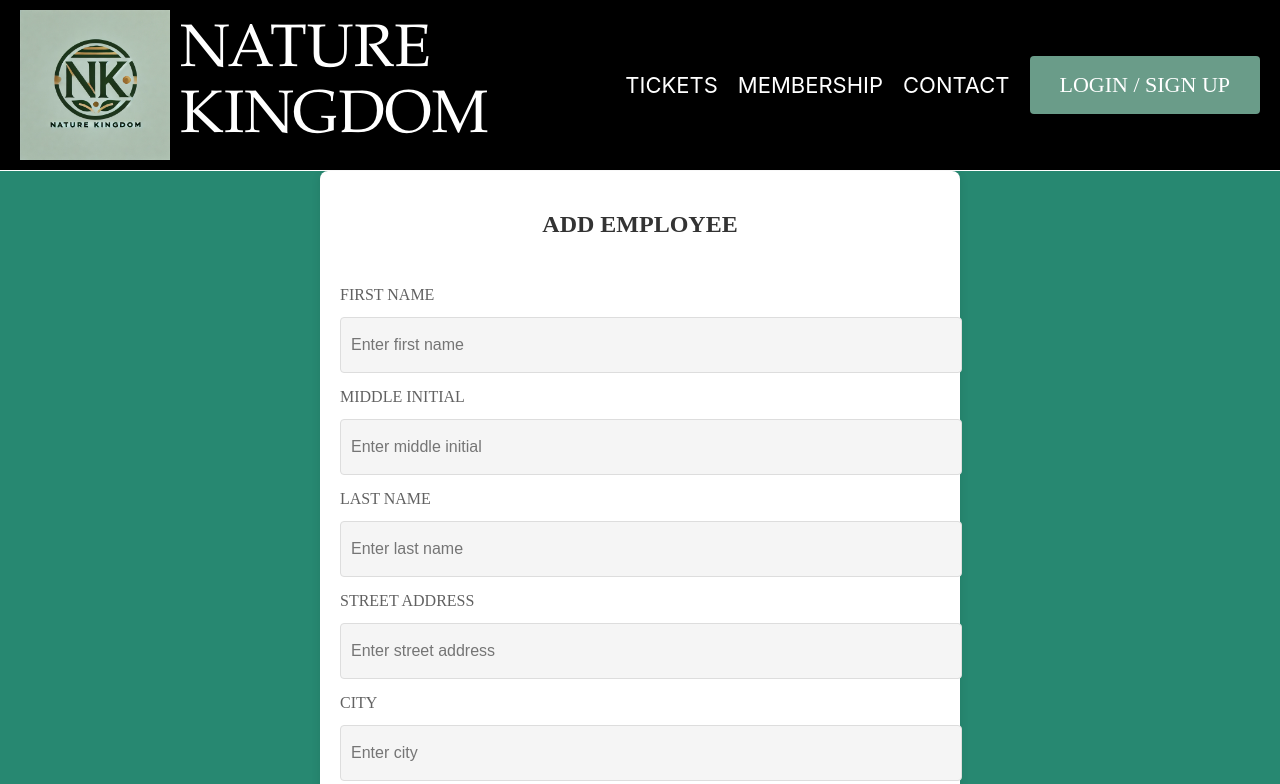
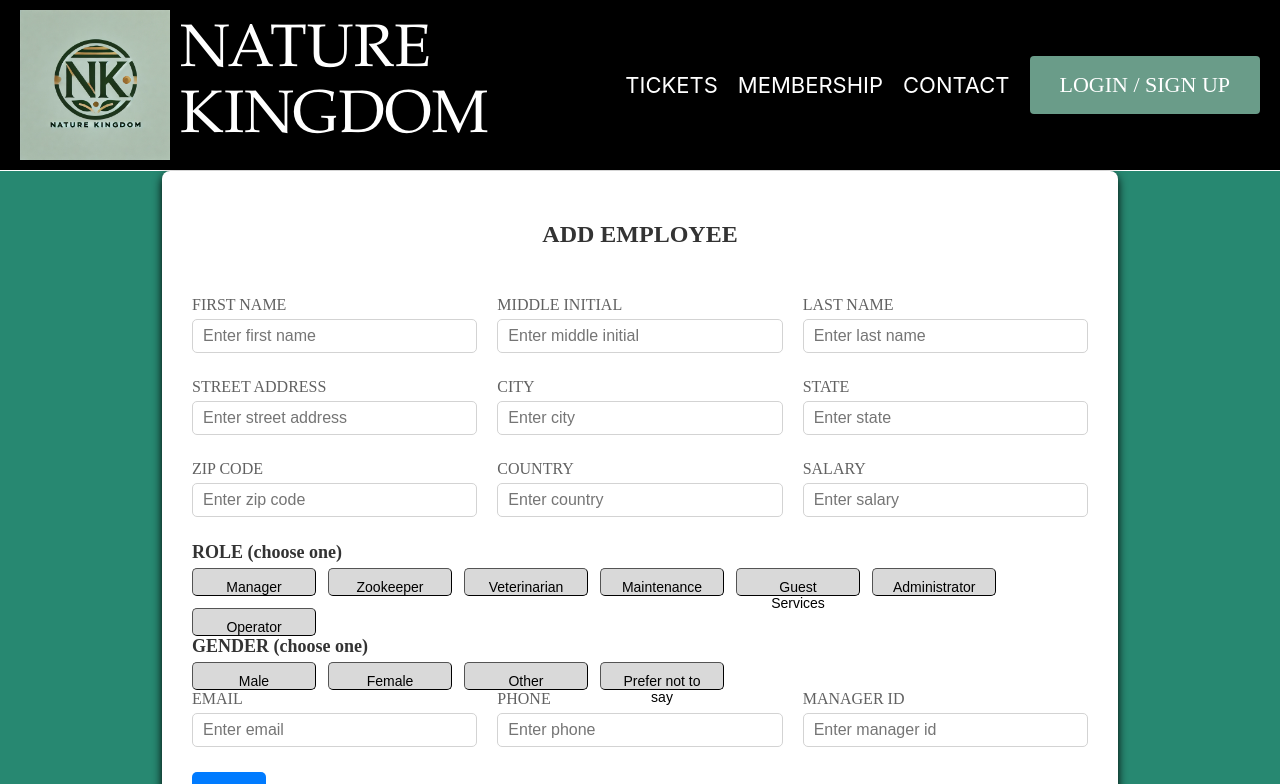
Before and after one commit to AngelSaravia/Nature_Kingdom, a React (Vite) app in the folder client/: page /employee_form in a window 1280 px wide. Shown: the top 784 px of the page. Built offline with nearby package versions, Linux system fonts and the light colour scheme.

Commit message:
fixed some css and buttons, still need to fix input fields and spacing

```diff
--- a/client/src/pages/dataEntries/employee_form.jsx
+++ b/client/src/pages/dataEntries/employee_form.jsx
@@ -25,11 +25,19 @@ const EmployeeForm = () => {
     const [submissionStatus, setSubmissionStatus] = useState(null);
 
     // For input changes
-    const handleChange = (field, value) => {
-      setFormData((prev) => ({
-        ...prev,
-        [field]: value,
-      }));
+    const handleChange = (event) => {
+        const { name, value } = event.target;
+        setFormData((prevData) => ({
+            ...prevData,
+            [name]: value,
+        }));
+    };
+
+    const handleSelect = (name, value) => {
+        setFormData((prevData) => ({
+            ...prevData,
+            [name]: prevData[name] === value ? "" : value, // Toggle selection
+        }));
     };
 
     // For form submission
@@ -81,22 +89,32 @@ const EmployeeForm = () => {
       <div className={styles.formContainer}>
         <h2 className={styles.formTitle}>ADD EMPLOYEE</h2>
         <form onSubmit={handleSubmit} className={styles.form}>
-          <InputFields label="FIRST NAME" value={formData.firstName} onChange={(value) => handleChange("firstName", value)} />
-          <InputFields label="MIDDLE INITIAL" value={formData.middleInit} onChange={(value) => handleChange("middleInit", value)} />
-          <InputFields label="LAST NAME" value={formData.lastName} onChange={(value) => handleChange("lastName", value)} />
-          <InputFields label="STREET ADDRESS" value={formData.streetAddress} onChange={(value) => handleChange("streetAddress", value)} />
-          <InputFields label="CITY" value={formData.city} onChange={(value) => handleChange("city", value)} />
-          <InputFields label="STATE" value={formData.state} onChange={(value) => handleChange("state", value)} />
-          <InputFields label="ZIP CODE" value={formData.zipCode} onChange={(value) => handleChange("zipCode", value)} />
-          <InputFields label="COUNTRY" value={formData.country} onChange={(value) => handleChange("country", value)} />
-          <InputFields label="SALARY" value={formData.salary} onChange={(value) => handleChange("salary", value)} />
+            <div className={styles.formRow}>
+                <InputFields label="FIRST NAME" name="firstName" value={formData.firstName} onChange={handleChange} />
+                <InputFields label="MIDDLE INITIAL" name="middleInit" value={formData.middleInit} onChange={handleChange} required={false} />
+                <InputFields label="LAST NAME" name="lastName" value={formData.lastName} onChange={handleChange} />
+            </div>
 
-          <SelectGroup label="ROLE (choose one)" options={["Manager", "Zookeeper", "Veterinarian", "Maintenance", "Guest Services", "Administrator", "Operator"]} selectedOption={formData.role} onChange={(value) => handleChange("role", value)} />
-          <SelectGroup label="GENDER (choose one)" options={["Male", "Female", "Other", "Prefer not to say"]} selectedOption={formData.gender} onChange={(value) => handleChange("gender", value)} />
+            <div className={styles.formRow}>
+                <InputFields label="STREET ADDRESS" name="streetAddress" value={formData.streetAddress} onChange={handleChange} />
+                <InputFields label="CITY" name="city" value={formData.city} onChange={handleChange} />
+                <InputFields label="STATE" name="state" value={formData.state} onChange={handleChange} />
+            </div>
 
-          <InputFields label="MANAGER ID" value={formData.managerID} onChange={(value) => handleChange("managerID", value)} />
-          <InputFields label="EMAIL" type="email" value={formData.email} onChange={(value) => handleChange("email", value)} />
-          <InputFields label="PHONE" type="tel" value={formData.phone} onChange={(value) => handleChange("phone", value)} />
+            <div className={styles.formRow}>
+                <InputFields label="ZIP CODE" name="zipCode" value={formData.zipCode} onChange={handleChange} />
+                <InputFields label="COUNTRY" name="country" value={formData.country} onChange={handleChange} />
+                <InputFields label="SALARY" name="salary" value={formData.salary} onChange={handleChange} />
+            </div>
+
+                <SelectGroup label="ROLE (choose one)" name="role" options={["Manager", "Zookeeper", "Veterinarian", "Maintenance", "Guest Services", "Administrator", "Operator"]} selectedOption={formData.role} onChange={handleSelect} required />
+                <SelectGroup label="GENDER (choose one)" name="gender" options={["Male", "Female", "Other", "Prefer not to say"]} selectedOption={formData.gender} onChange={handleSelect} required />
+
+            <div className={styles.formRow}>
+                <InputFields label="EMAIL" name="email" type="email" value={formData.email} onChange={handleChange} />
+                <InputFields label="PHONE" name="phone" type="tel" value={formData.phone} onChange={handleChange} />
+                <InputFields label="MANAGER ID" name="managerID" value={formData.managerID} onChange={handleChange} />
+            </div>
 
           <button type="submit" className={styles.submitButton}>Submit</button>
 
--- a/client/src/pages/dataEntries/employee_form.module.css
+++ b/client/src/pages/dataEntries/employee_form.module.css
@@ -1,10 +1,11 @@
 .formContainer {
-    max-width: 600px;
+    background-color: white;
+    padding: 30px;
+    width: 70%;
+    max-width: 900px;
     margin: 0 auto;
-    padding: 20px;
-    background-color: #fff;
     border-radius: 8px;
-    box-shadow: 0 2px 10px rgba(0, 0, 0, 0.1);
+    box-shadow: 0 4px 10px black;
   }
 
   .formTitle {
@@ -14,10 +15,17 @@
     color: #333;
   }
 
-  .form {
+  .formRow {
     display: flex;
-    flex-direction: column;
-    gap: 15px;
+    flex-direction: row;
+    gap: 20px;
+    justify-content: space-between;
+    align-items: center;
+    margin-bottom: 25px;
+  }
+
+  .formRow > div {
+    flex: 1;
   }
 
   .submitButton {
@@ -44,8 +52,26 @@
 
   .inputGroup {
     flex-direction: column;
-    gap: 8px;
+    flex: 1;
     display: flex;
+  }
+
+  .inputGroup input {
+    width: 100%;
+    padding: 10px;
+    border: 1px solid #ccc;
+    border-radius: 5px;
+    background-color: white;
+    font-size: 16px;
+    box-sizing: border-box;
+    outline: none;
+    cursor: text;
+  }
+
+  .inputGroup input:focus {
+    outline: none;
+    border-color: #007bff;
+    box-shadow: 0 0 5px rgba(0, 123, 255, 0.5);
   }
 
   .inputLabel {
@@ -69,10 +95,28 @@
 
   .selectGroup {
     display: flex;
-    flex-direction: column;
+    flex-wrap: wrap;
     gap: 8px;
-    margin-bottom: 20px;
+    justify-content: center;
   }
+
+  .selectGroup button {
+    padding: 6px 10px;
+    border: 1px solid #888;
+    background-color: white;
+    cursor: pointer;
+    font-size: 14px;
+    white-space: nowrap;
+    min-width: 100px;
+    height: 30px;
+    text-align: center;
+  }
+
+  .selectGroup button.selected {
+    background-color: #666;
+    color: white;
+    border-color: #444;
+}
 
   .label {
     font-size: 18px;
@@ -108,3 +152,17 @@
     color: white;
     border-color: #8c9298;
   }
+
+  .inputGroup input,
+  .selectGroup button {
+    width: 100%;
+    padding: 10px;
+    border: 1px solid lightgray;
+    border-radius: 5px;
+    background-color: white;
+    font-size: 16px;
+  }
+
+  .roleSection, .genderSection, .contactSection {
+    margin-top: 25px;
+  }
--- a/client/src/pages/dataEntries/inputs.jsx
+++ b/client/src/pages/dataEntries/inputs.jsx
@@ -1,11 +1,8 @@
 import React from "react";
+import PropTypes from "prop-types";
 import styles from "./employee_form.module.css";
 
-const InputFields = ({label, type="text", name, value, onChange, required}) => {
-    const handleInputChange = (event) => {
-        onChange(event.target.values);
-    };
-
+const InputFields = ({label, type="text", name, value, onChange, required=true}) => {
     return (
         <div className={styles.inputGroup}>
             <label htmlFor={name} className={styles.inputLabel}>{label}</label>
@@ -14,7 +11,7 @@ const InputFields = ({label, type="text", name, value, onChange, required}) => {
                 type={type}
                 name={name}
                 value={value}
-                onChange={handleInputChange}
+                onChange={(e) => onChange(e.target.value)}
                 required={required}
                 placeholder={`Enter ${label.toLowerCase()}`}
                 className={styles.inputField}
@@ -22,4 +19,14 @@ const InputFields = ({label, type="text", name, value, onChange, required}) => {
         </div>
     );
 };
+
+InputFields.propTypes = {
+    label: PropTypes.string.isRequired,
+    type: PropTypes.string,
+    name: PropTypes.string.isRequired,
+    value: PropTypes.oneOfType([PropTypes.string, PropTypes.number]).isRequired,
+    onChange: PropTypes.func.isRequired,
+    required: PropTypes.bool
+};
+
 export default InputFields;
--- a/client/src/pages/dataEntries/select_buttons.jsx
+++ b/client/src/pages/dataEntries/select_buttons.jsx
@@ -2,12 +2,9 @@ import React from "react";
 import PropTypes from "prop-types";
 import styles from "./employee_form.module.css";
 
-const SelectGroup = ({label, options, selectedOption, onChange}) => {
+const SelectGroup = ({name, label, options, selectedOption, onChange}) => {
     const handleSelect = (option) => {
-        if (selectedOption === option) {
-            onChange("");
-        }
-        else onChange(option);
+        onChange(name, selectedOption === option ? "" : option);
     };
 
     return(
@@ -30,6 +27,7 @@ const SelectGroup = ({label, options, selectedOption, onChange}) => {
 };
 
 SelectGroup.propTypes = {
+    name: PropTypes.string.isRequired,
     label: PropTypes.string.isRequired,
     options: PropTypes.arrayOf(PropTypes.string).isRequired,
     selectedOption: PropTypes.string,
```
